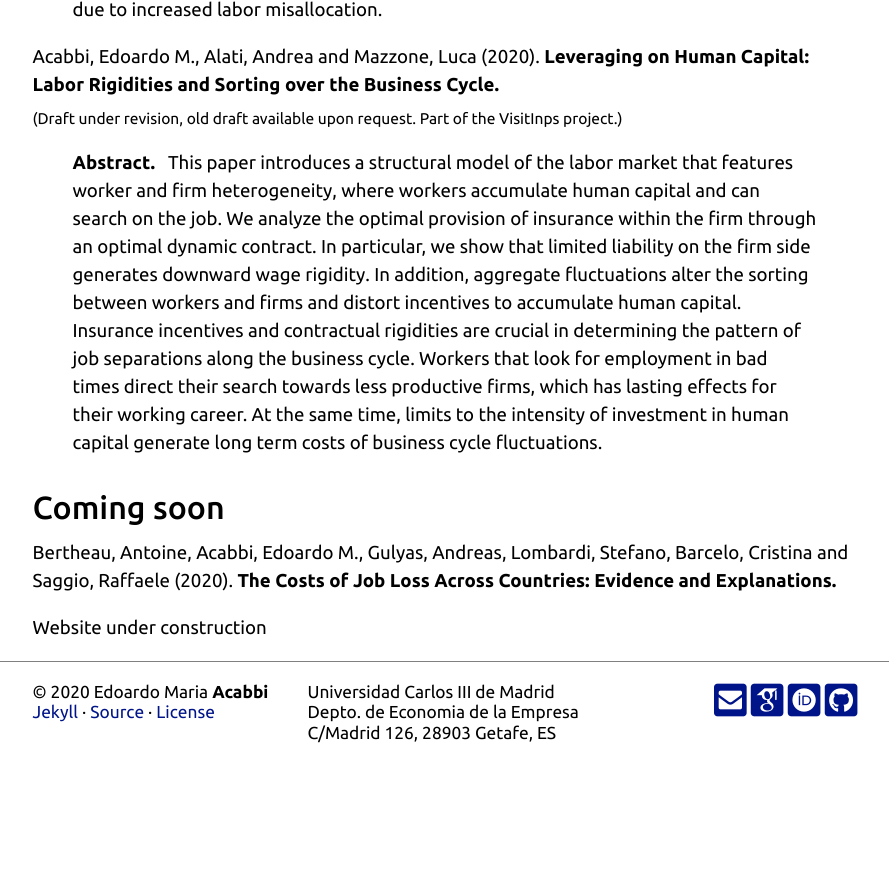
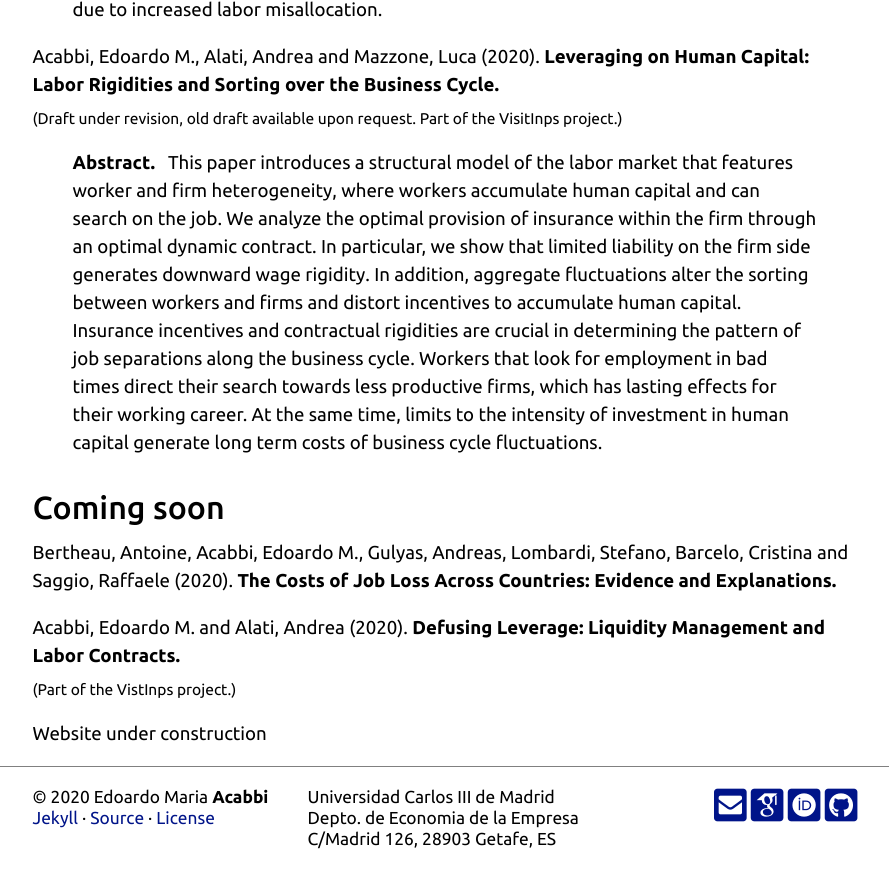
Before and after one commit to eacabbi/eacabbi.github.io, a Jekyll site: the page built from index.md, in a window 1280 px wide and 900 px high, scrolled down 1359 px. Shown: the top 888 px of the window, without its empty margins (195-1084 px from the left). Built offline with Jekyll 4.4.1, drawn with Linux system fonts in a browser that asks for light colours; some web fonts are replaced; before the commit the page ends 2153 px from its top, so only the background shows below that.

Commit message:
New paper coming soon

```diff
--- a/index.md
+++ b/index.md
@@ -31,5 +31,7 @@ Acabbi, Edoardo M., Alati, Andrea and Mazzone, Luca (2020). **Leveraging on Huma
 
 Bertheau, Antoine, Acabbi, Edoardo M., Gulyas, Andreas, Lombardi, Stefano, Barcelo, Cristina and Saggio, Raffaele (2020). **The Costs of Job Loss Across Countries: Evidence and Explanations.**
 
+Acabbi, Edoardo M. and Alati, Andrea (2020). **Defusing Leverage: Liquidity Management and Labor Contracts.** <br/><sub>(Part of the VistInps project.)</sub>
+
 
 Website under construction
```
